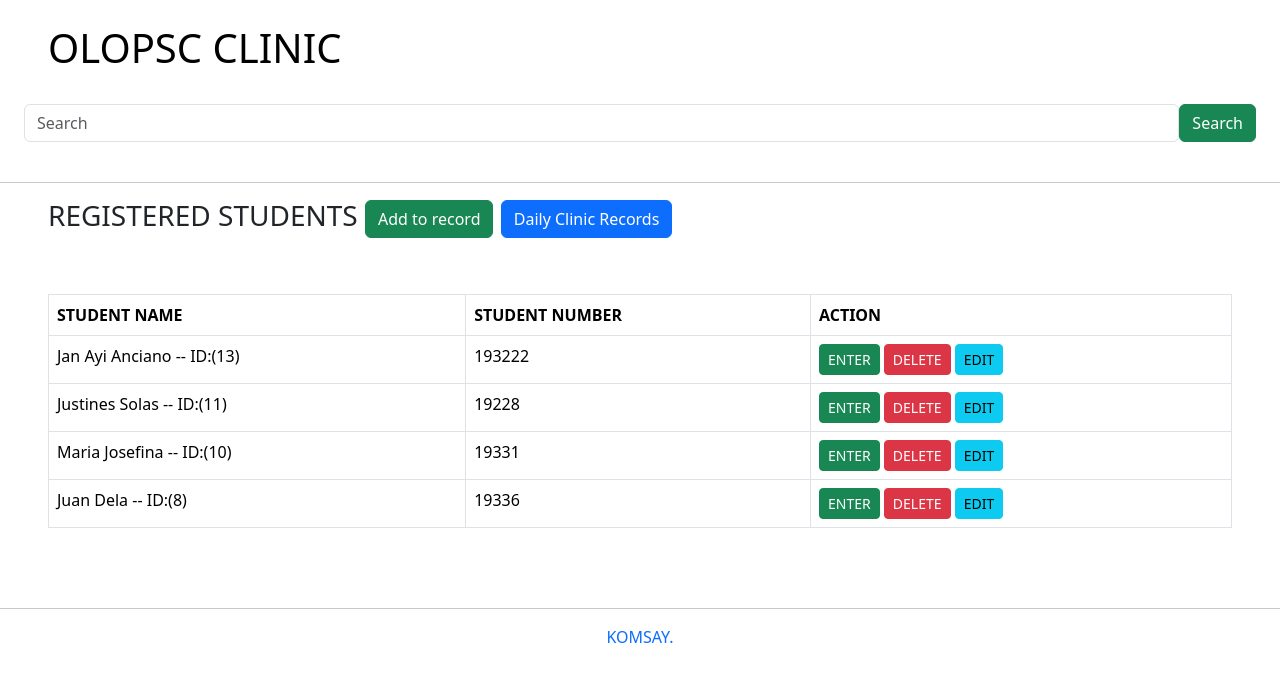
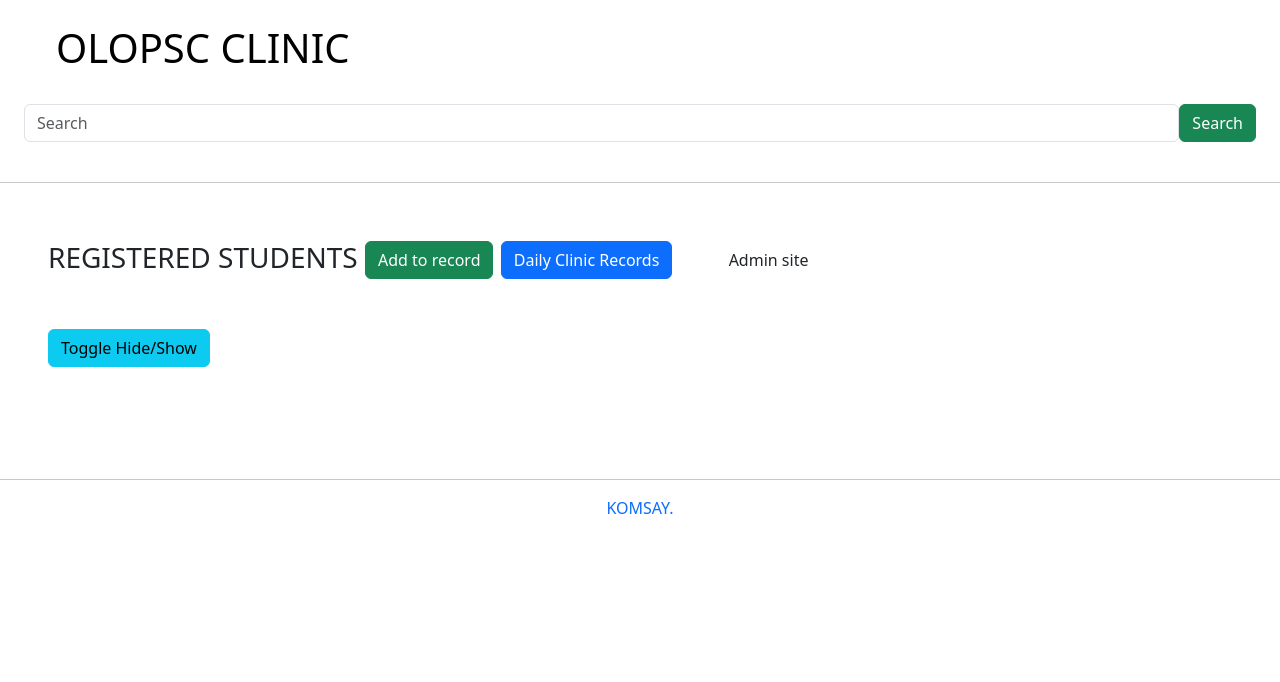
Before and after one commit to comphonetechy/OLOPSC_CLINIC, a Django app: page / in a window 1280 px wide. Shown: the top 682 px of the page. Run offline with Django 4.2, Linux system fonts and the light colour scheme; data comes from the database, SQL or seed files in the repository; both versions use the stored data as it was after the commit.

Commit message:
new update

```diff
--- a/DjangoProject/students/models.py
+++ b/DjangoProject/students/models.py
@@ -2,17 +2,28 @@ from django.db import models
 
 # Create your models here.
 class Student(models.Model):
-    first_name = models.CharField(max_length=30)
-    last_name = models.CharField(max_length=30)
+    first_name = models.CharField(max_length=30,verbose_name="First name")
+    last_name = models.CharField(max_length=30,verbose_name="Last name")
     student_number = models.IntegerField(max_length=30)
     guardian_name = models.CharField(max_length=30)
     guardian_contact = models.CharField(max_length=30)
 
-def __str__(self):
-    return self.first_name
+    def __str__(self):
+        return self.first_name + " " + self.last_name
 
 class DailyClinicRecords(models.Model):
     date_and_time_of_visit = models.CharField(max_length=30)
     student_name = models.CharField(max_length=30)
     student_number = models.IntegerField(max_length=30)
     year_level_and_course = models.CharField(max_length=30)
+
+
+class StudentClinicRecords(models.Model):
+    student_record = models.ForeignKey(Student, on_delete=models.CASCADE, related_name="student_rec")
+    date_and_time_of_visit = models.CharField(max_length=30)
+    chief_complaints = models.CharField(max_length=30)
+    treatments = models.CharField(max_length=30)
+    remarks = models.CharField(max_length=30)
+
+def __str__(self):
+    return self.student_record
--- a/DjangoProject/students/templates/base.html
+++ b/DjangoProject/students/templates/base.html
@@ -10,8 +10,8 @@
     <br>
     <div class="">
         <h1>
-            <a href="/" class="p-5" style="text-decoration: none; color: black;">OLOPSC CLINIC</a>
-        </h1>
+          <a href="/" class="p-5 ms-2" style="text-decoration: none; color: black;">OLOPSC CLINIC</a>
+           </h1>
         <form action="{% url 'students:search' %}" method="GET" class="text-center p-4">
             <div style="display: flex;">
                 <input type="text" class="form-control" name="search" placeholder="Search" required>
--- a/DjangoProject/students/templates/students/add_visitor.html
+++ b/DjangoProject/students/templates/students/add_visitor.html
@@ -11,7 +11,9 @@
       {% csrf_token %}
       <div class="form-group">
           <label for="">Date and Time</label>
-          <input type="datetime-local" name="dateandtime" id="dateandtime" class="form-control" required>
+          <input type="date" name="date" id="date" class="form-control" required>
+          <br>
+          <input type="time" name="time" id="time" class="form-control" required>
       </div>
       <div class="form-group">
           <label for="">Student Name</label>
--- a/DjangoProject/students/templates/students/index.html
+++ b/DjangoProject/students/templates/students/index.html
@@ -6,12 +6,12 @@
 
 {% block content %}
 <div class="heading ps-5">
-    <h3>REGISTERED STUDENTS  <a href="add" class="btn btn-success">Add to record</a> <a href="dailyclinicrecords" class="btn btn-primary">Daily Clinic Records</a></h3>
-
+    <h3>REGISTERED STUDENTS  <a href="add" class="btn btn-success">Add to record</a> <a href="dailyclinicrecords" class="btn btn-primary">Daily Clinic Records</a> <a class="btn p-5" href="{% url 'admin:index' %}"> Admin site </a></h3>
+    <button class="btn btn-info" onclick="toggle('hide')">Toggle Hide/Show</button>
 </div>
 <div class="p-5">
-    <div>
-        <table class="table table-bordered">
+    <div id="hide" style="display: none;">
+        <table class="table table-bordered" >
             <thead>
                 <tr>
                     <th>STUDENT NAME</th>
@@ -31,6 +31,14 @@
         </table>
     </div>
 </div>
-
-
+<script>
+    function toggle(ID){
+        var element = document.getElementById(ID);
+        if(element.style.display === "none"){
+            element.style.display = "block";
+        }else{
+            element.style.display = "none";
+        }
+    }
+    </script>
 {% endblock %}
--- a/DjangoProject/students/views.py
+++ b/DjangoProject/students/views.py
@@ -1,7 +1,7 @@
 from django.shortcuts import render, get_object_or_404
 from django.http import HttpRequest, HttpResponseRedirect, Http404
 from django.urls import reverse
-from .models import Student, DailyClinicRecords
+from .models import Student, DailyClinicRecords, StudentClinicRecords
 from django.core.exceptions import ObjectDoesNotExist
 from django.core.paginator import Paginator
 from django.db.models import Q
@@ -48,7 +48,9 @@ def processadd(request):
         return HttpResponseRedirect('/')
 
 def processaddvisitor(request):
-    datetime = request.POST.get('dateandtime')
+    date = request.POST.get('date')
+    time = request.POST.get('time')
+    date_time = str(date) + " " + str(time)
     studname = request.POST.get('s_name')
     studnum = request.POST.get('s_number')
     year = request.POST.get('year_level')
@@ -56,16 +58,17 @@ def processaddvisitor(request):
     yearcourse = year + " " + course
     if studname == "":
          return render(request, 'students/add_visitor.html', {'error_message' :'error details'})
-    record = DailyClinicRecords.objects.create(date_and_time_of_visit=datetime, student_name=studname, student_number=studnum, year_level_and_course=yearcourse)
+    record = DailyClinicRecords.objects.create(date_and_time_of_visit=date_time, student_name=studname, student_number=studnum, year_level_and_course=yearcourse)
     record.save()
     return HttpResponseRedirect('/')
 
 def detail(request, student_id):
+    student_clinic_record = StudentClinicRecords.objects.all()
     try:
         student = Student.objects.get(pk=student_id)
     except Student.DoesNotExist:
         raise Http404("profile does not exist")
-    return render(request, "students/student_detail.html", {'student':student})
+    return render(request, "students/student_detail.html", {'student':student, 'data':student_clinic_record,})
 
 
 def delete(request, student_id):
```
Also changed, not shown: DjangoProject/students/admin.py (+8 -1 lines), DjangoProject/students/templates/students/student_detail.html (+12 -10 lines), DjangoProject/db.sqlite3, DjangoProject/students/migrations/0004_studentclinicrecords.py (added), DjangoProject/students/migrations/0005_alter_studentclinicrecords_treatments.py (added), DjangoProject/students/migrations/0006_alter_studentclinicrecords_student_record.py (added), DjangoProject/students/migrations/0007_alter_student_first_name_alter_student_last_name_and_more.py (added).
